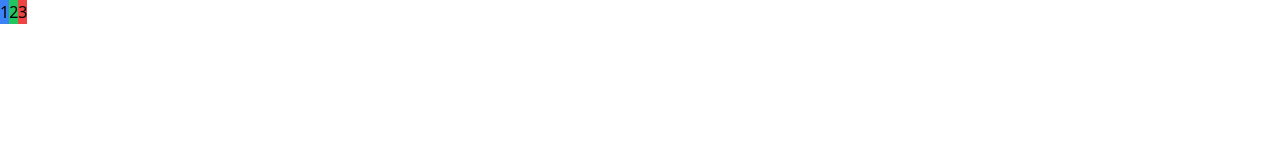
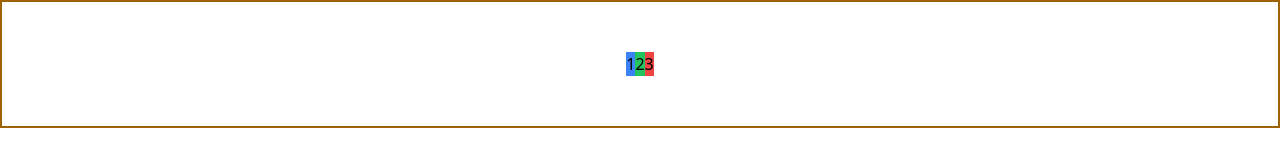
Before and after one commit to treinaweb/Tailwind-Flexbox, a website: page index.html in a window 1280 px wide. Drawn offline with nearby package versions, Linux system fonts and the light colour scheme; files that its build step writes are made by us from their sources.

Commit message:
01:03 - Alinhamento horizontal e vertical com flex-row

```diff
--- a/index.html
+++ b/index.html
@@ -8,7 +8,7 @@
     <link rel="stylesheet" href="dist/build.css">
 </head>
 <body>
-    <div class="flex">
+    <div class="flex justify-center border-2 border-yellow-700 h-32 items-center">
         <div class="bg-blue-500">1</div>
         <div class="bg-green-500">2</div>
         <div class="bg-red-500">3</div>
```
